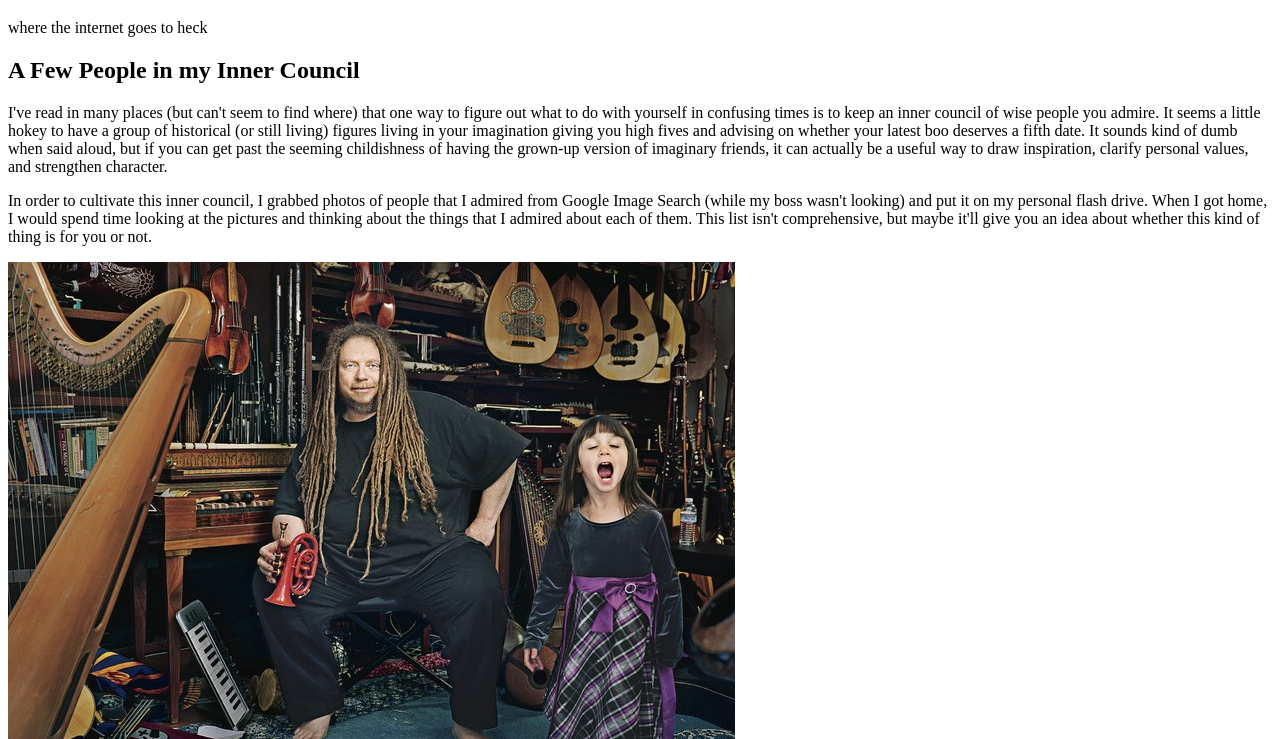
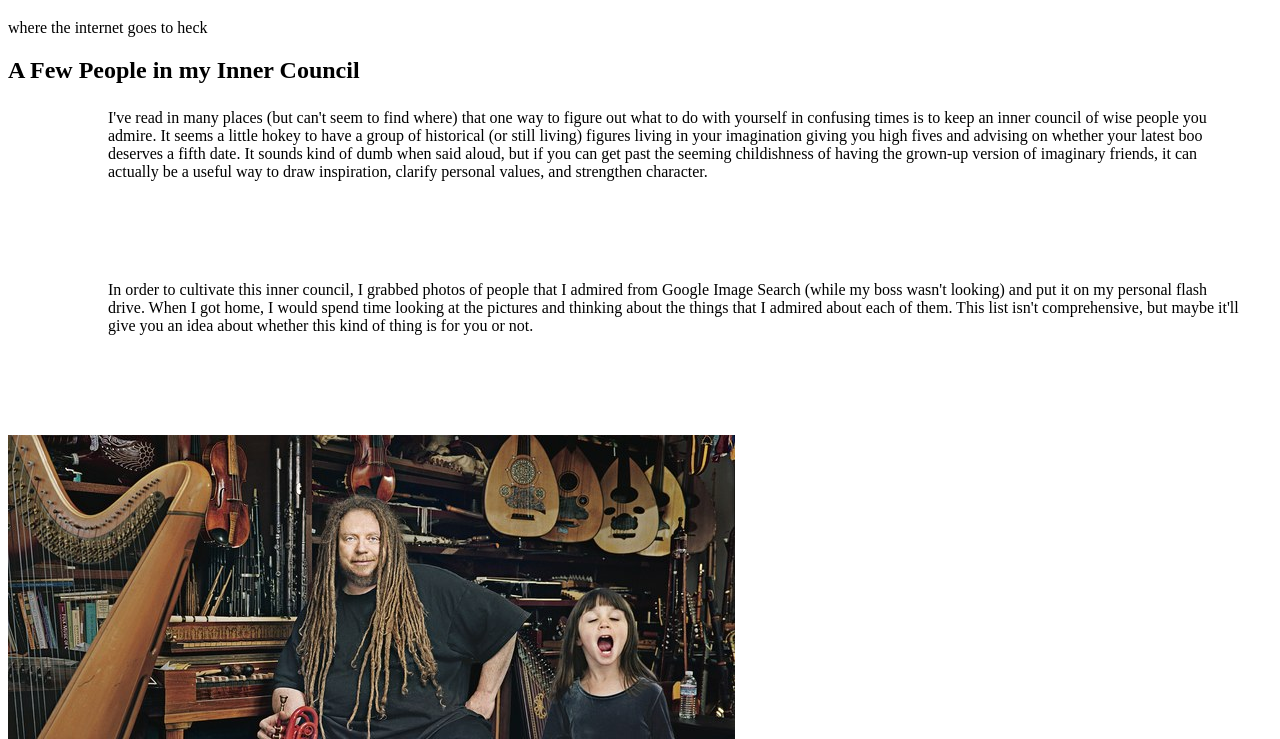
Before and after one commit to djacksonjr5/html-me-something, a plain HTML site: page index.html in a window 1280 px wide. Shown: the part 61-800 px from the top of the page. Drawn offline with Linux system fonts and the light colour scheme.

Commit message:
Added CSS file and paragraph padding

```diff
--- a/index.html
+++ b/index.html
@@ -5,7 +5,7 @@
     <meta name="viewport" content="width=device-width, initial-scale=1.0">
     <meta http-equiv="X-UA-Compatible" content="ie=edge">
     <title>Inner Council</title>
-
+    <link rel="stylesheet" type="text/css" href="style.css">
 </head>
 <body>
 
--- /dev/null
+++ b/style.css
@@ -0,0 +1,3 @@
+p {
+    margin: 25px 25px 100px 100px;
+}
```
